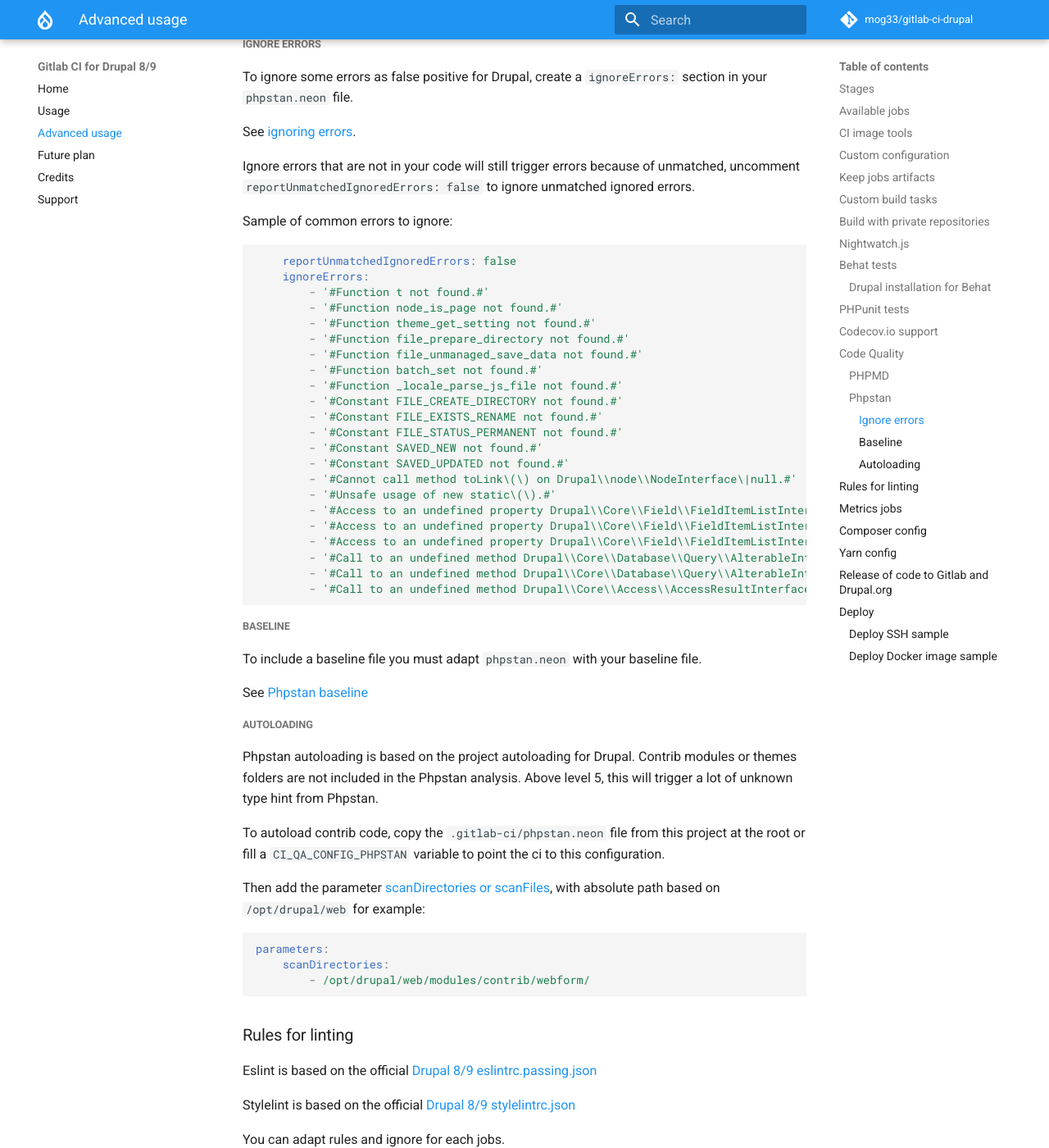
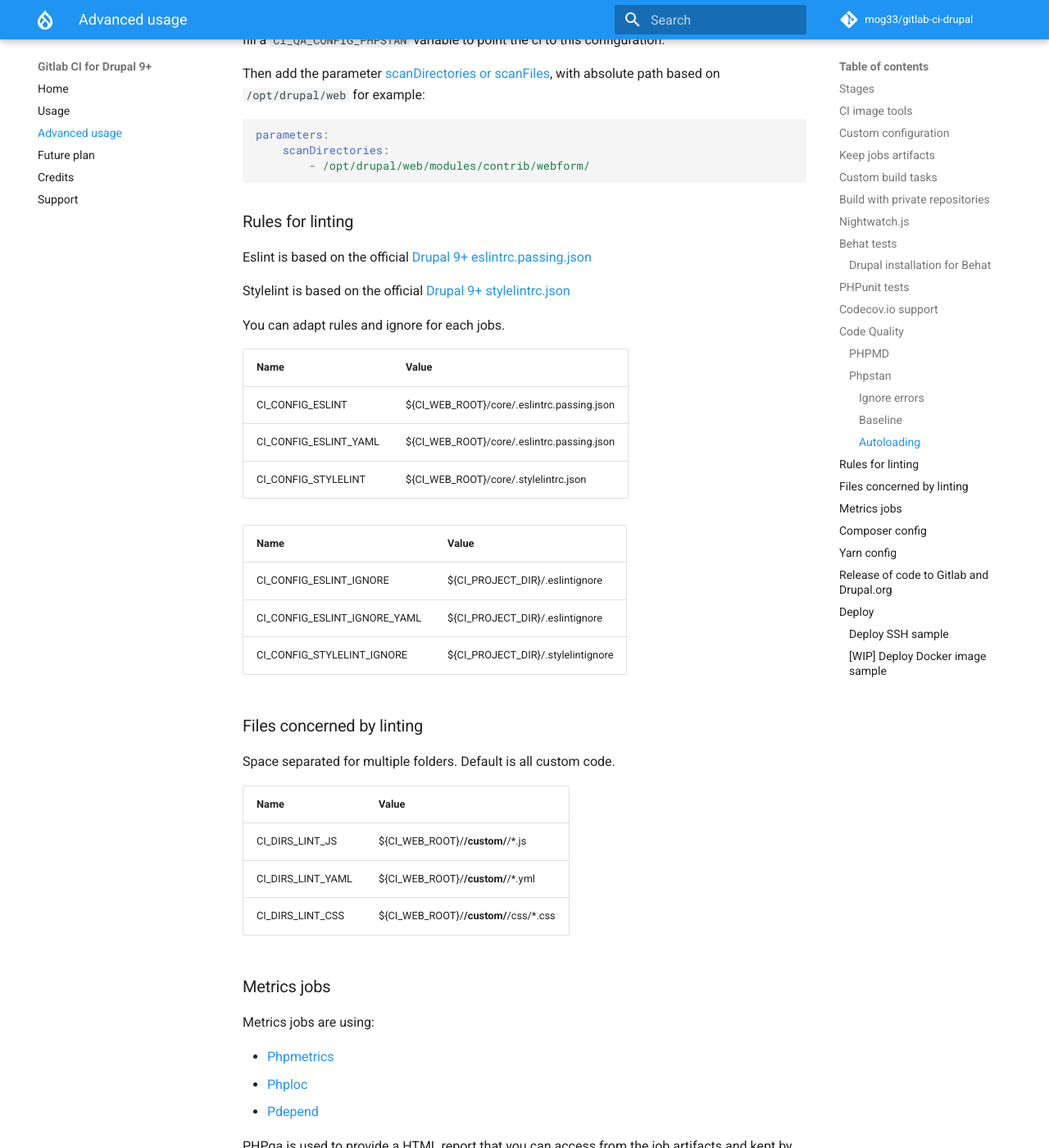
Before and after one commit to mogtofu33/gitlab-ci-drupal, an MkDocs documentation site: the page built from docs/advanced-usage.md, in a window 1280 px wide and 1400 px high, scrolled down 6329 px. Shown: the whole window at 82% size. Built offline with MkDocs 1.6.1 and Material for MkDocs 9.7.7, drawn with Linux system fonts in a browser that asks for light colours; comment, search, counter and statistics services are not loaded; some of the changed text lies outside the part shown.

Commit message:
docs: update ci image path and some docs

````diff
--- a/docs/advanced-usage.md
+++ b/docs/advanced-usage.md
@@ -15,30 +15,9 @@ stages:
   - deploy to production
 ```
 
-### Available jobs
-
-Name | Detail | Report
----|---|---|:---:
-Build | If a project : `composer install`, can be used to add build steps (composer run-script, grunt, webpack, yarn...) | No
-Security | Symfony security-checker, look at versions in composer.lock | junit xml
-PHPcs | Code sniffer with _Drupal standards_, _Drupal Best practice_ | junit xml
-PHPMD | Code analysis with PHPMD | junit xml
-PHPStan | Static code analysis with PHPStan | junit xml
-PHP lint | Lint PHP code with PHP Parallel lint | junit xml
-Js lint | Javascript check with eslint (as used in Drupal core, with Drupal rules by default) | junit xml
-Yaml lint | Yaml check with eslint) | junit xml
-Css lint | Css check with stylelint (as used in Drupal core, with Drupal rules by default) | junit xml
-Unit, kernel | Phpunit unit and kernel tests with coverage. Codecov.io support see [Codecov.io support](/advanced-usage/#codecovio-support-in-phpunit-code-coverage) | junit xml
-Functional | Phpunit functional test (Browser based tests) | junit xml
-Functional Js | Phpunit functional javascript test (Browser with javascript based tests) | junit xml
-NightwatchJs | Nightwatch.js javascript test (Browser with javascript based tests), see [Nightwatch.js for Drupal 8/9](/advanced-usage/#nightwatchjs-for-drupal-8-or-9) | junit xml
-Behat tests | Support Behat tests from `behat_tests` folder, see [Behat tests for Drupal 8/9](#behat-tests-for-drupal-8-or-9) | junit xml
-Php metrics | Code metrics ans stats in a nice html report with phpmetrics, phploc, pdepend | Html report from job
-Deploy to... | Sample of deploy jobs with ssh to a host | No
-
 ### CI image tools
 
-Most tools are included in a specific [docker image](https://gitlab.com/mog33/drupal8ci).
+Most tools are included in a specific [docker image](https://gitlab.com/gitlab-ci-drupal/drupal-ci-images).
 
 Nothing could be done without a bunch of awesome humans building awesome tools.
 
@@ -199,8 +177,8 @@ If you need different configuration for Behat, you can look and override variabl
 
 The pipeline in this project support Unit, Kernel, Functional,
 [Functional Javascript](https://www.drupal.org/docs/8/phpunit/phpunit-javascript-testing-tutorial)
-tests in Drupal 8/9, see
-[Type of tests in Drupal 8/9](https://www.drupal.org/docs/8/testing/types-of-tests-in-drupal-8).
+tests in Drupal 9+, see
+[Type of tests in Drupal 9+](https://www.drupal.org/docs/8/testing/types-of-tests-in-drupal-8).
 
 The tests configuration is defined in [.gitlab-ci/phpunit.xml](https://gitlab.com/mog33/gitlab-ci-drupal/-/blob/4.x-dev/.gitlab-ci/phpunit.xml).
 You can set your own specific configuration file with `CI_PHPUNIT_CONFIGURATION` or for a project simply have a `web/core/phpunit.xml` file.
@@ -224,7 +202,7 @@ your token value.
 
 ### Code Quality
 
-All rules try to match a [Drupal 9](https://www.drupal.org) project.
+All rules try to match a [Drupal 9+](https://www.drupal.org) project.
 
 To adapt some rules, first look at `.gitlab-ci/.phpmd.xml`, `.gitlab-ci/phpstan.neon`.
 
@@ -260,33 +238,6 @@ See [ignoring errors](https://phpstan.org/user-guide/ignoring-errors).
 Ignore errors that are not in your code will still trigger errors because of unmatched, uncomment
 `reportUnmatchedIgnoredErrors: false` to ignore unmatched ignored errors.
 
-Sample of common errors to ignore:
-
-```yaml
-    reportUnmatchedIgnoredErrors: false
-    ignoreErrors:
-        - '#Function t not found.#'
-        - '#Function node_is_page not found.#'
-        - '#Function theme_get_setting not found.#'
-        - '#Function file_prepare_directory not found.#'
-        - '#Function file_unmanaged_save_data not found.#'
-        - '#Function batch_set not found.#'
-        - '#Function _locale_parse_js_file not found.#'
-        - '#Constant FILE_CREATE_DIRECTORY not found.#'
-        - '#Constant FILE_EXISTS_RENAME not found.#'
-        - '#Constant FILE_STATUS_PERMANENT not found.#'
-        - '#Constant SAVED_NEW not found.#'
-        - '#Constant SAVED_UPDATED not found.#'
-        - '#Cannot call method toLink\(\) on Drupal\\node\\NodeInterface\|null.#'
-        - '#Unsafe usage of new static\(\).#'
-        - '#Access to an undefined property Drupal\\Core\\Field\\FieldItemListInterface\:\:\$entity.#'
-        - '#Access to an undefined property Drupal\\Core\\Field\\FieldItemListInterface\:\:\$value.#'
-        - '#Access to an undefined property Drupal\\Core\\Field\\FieldItemListInterface\:\:\$title.#'
-        - '#Call to an undefined method Drupal\\Core\\Database\\Query\\AlterableInterface\:\:execute\(\).#'
-        - '#Call to an undefined method Drupal\\Core\\Database\\Query\\AlterableInterface\:\:count\(\).#'
-        - '#Call to an undefined method Drupal\\Core\\Access\\AccessResultInterface\:\:setCacheMaxAge\(\).#'
-```
-
 ##### Baseline
 
 To include a baseline file you must adapt `phpstan.neon` with your baseline file.
@@ -314,24 +265,34 @@ parameters:
 ### Rules for linting
 
 Eslint is based on the official
-[Drupal 8/9 eslintrc.passing.json](https://git.drupalcode.org/project/drupal/raw/HEAD/core/.eslintrc.passing.json)
+[Drupal 9+ eslintrc.passing.json](https://git.drupalcode.org/project/drupal/raw/HEAD/core/.eslintrc.passing.json)
 
 Stylelint is based on the official
-[Drupal 8/9 stylelintrc.json](https://git.drupalcode.org/project/drupal/raw/HEAD/core/.stylelintrc.json)
+[Drupal 9+ stylelintrc.json](https://git.drupalcode.org/project/drupal/raw/HEAD/core/.stylelintrc.json)
 
 You can adapt rules and ignore for each jobs.
 
 Name | Value
 -|-
-CI_CONFIG_ESLINT | ${CI_DRUPAL_WEB_ROOT}/core/.eslintrc.passing.json
-CI_CONFIG_ESLINT_YAML | ${CI_DRUPAL_WEB_ROOT}/core/.eslintrc.passing.json
-CI_CONFIG_STYLELINT | ${CI_DRUPAL_WEB_ROOT}/core/.stylelintrc.json
+CI_CONFIG_ESLINT | ${CI_WEB_ROOT}/core/.eslintrc.passing.json
+CI_CONFIG_ESLINT_YAML | ${CI_WEB_ROOT}/core/.eslintrc.passing.json
+CI_CONFIG_STYLELINT | ${CI_WEB_ROOT}/core/.stylelintrc.json
 
 Name | Value
 -|-
 CI_CONFIG_ESLINT_IGNORE | ${CI_PROJECT_DIR}/.eslintignore
 CI_CONFIG_ESLINT_IGNORE_YAML | ${CI_PROJECT_DIR}/.eslintignore
 CI_CONFIG_STYLELINT_IGNORE | ${CI_PROJECT_DIR}/.stylelintignore
+
+### Files concerned by linting
+
+Space separated for multiple folders. Default is all custom code.
+
+Name | Value
+-|-
+CI_DIRS_LINT_JS | ${CI_WEB_ROOT}/**/custom/**/*.js
+CI_DIRS_LINT_YAML | ${CI_WEB_ROOT}/**/custom/**/*.yml
+CI_DIRS_LINT_CSS | ${CI_WEB_ROOT}/**/custom/**/css/*.css
 
 ### Metrics jobs
 
@@ -444,18 +405,18 @@ deploy ssh:
     - ssh -p22 ${ENV_USER}@${ENV_HOST} "${ENV_PATH}/scripts/deploy.sh --env=testing"
 ```
 
-#### Deploy Docker image sample
+#### [WIP] Deploy Docker image sample
 
 ```yaml
 deploy image:
   stage: deploy
-  extends: .deploy_ssh
+  extends: .deploy_docker
   variables:
     IMAGE_NAME: "${CI_DEPLOY_IMAGE_NAME}"
     IMAGE_TAG: "${CI_COMMIT_SHORT_SHA}"
   script:
     # Create docker image and include our Drupal code.
-    - docker build --compress --tag $CI_REGISTRY_IMAGE/$IMAGE_NAME:$IMAGE_TAG --file ./.gitlab-ci/Dockerfile
+    - docker build --compress --tag $CI_REGISTRY_IMAGE/$IMAGE_NAME:$IMAGE_TAG --file ./.gitlab-ci/conf/Dockerfile
     - docker push $CI_REGISTRY_IMAGE/$IMAGE_NAME
     - docker ps
     # Sample to push to Docker Hub.
--- a/mkdocs.yml
+++ b/mkdocs.yml
@@ -1,9 +1,9 @@
 # Project information
-site_name: Gitlab CI for Drupal 8/9
+site_name: Gitlab CI for Drupal 9+
 site_url:
 site_author: Jean Valverde
 site_description: >-
-  Gitlab CI integration for Drupal 8/9 project or module:
+  Gitlab CI integration for Drupal 9+ project or module:
   unit tests, code quality, linting, metrics and deploy.
 
 repo_name: mog33/gitlab-ci-drupal
````
Also changed, not shown: other parts of docs/advanced-usage.md (+0 -1 lines), README.md (+4 -16 lines), docs/plan.md (+9 -9 lines), 3 other files.
